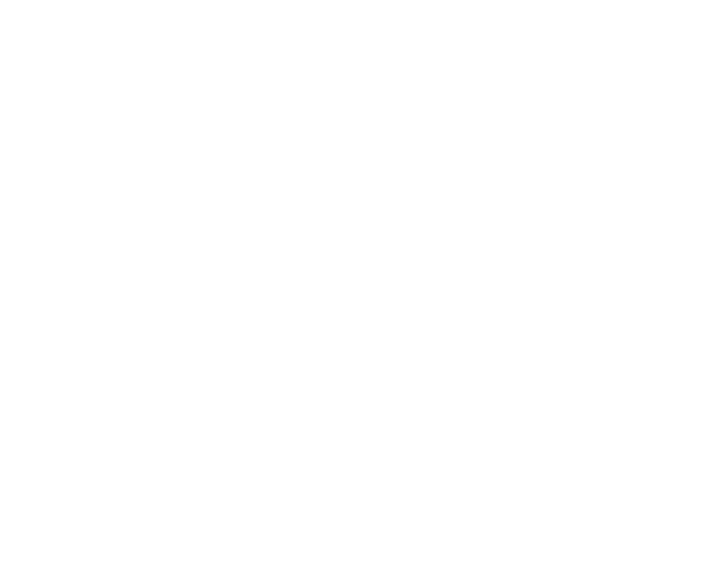
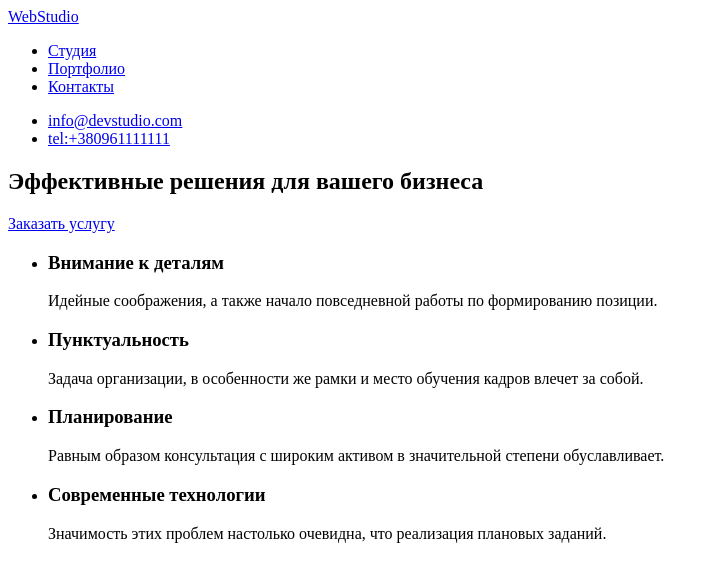
Before and after one commit to NinaOnyx/Study-HTML, a plain HTML site: page index.html in a window 1280 px wide. Shown: the whole page, without its empty margins (0-719 px from the left). Drawn offline with Linux system fonts and the light colour scheme.

Commit message:
Add files via upload

```diff
--- a/index.html
+++ b/index.html
@@ -3,10 +3,56 @@
 <head>
     <meta charset="UTF-8">
     <meta http-equiv="X-UA-Compatible" content="IE=edge">
-    <meta name="viewport" content="width=device-width, initial-scale=1.0">
+    <meta name="viewport" content="width=, initial-scale=1.0">
     <title>Document</title>
 </head>
 <body>
+    <header>
+        <nav>
+            <a href="http://">WebStudio</a>
+            <ul>
+                <li><a href="http://">Студия</a></li>
+                <li><a href="http://">Портфолио</a></li>
+                <li><a href="http://">Контакты</a></li>
+            </ul>
+        </nav>
+
+        <ul class="header-adress">
+            <li class="header-adress-item"><a href="emailto:info@devstudio.com" class="header-link">info@devstudio.com</a></li>
+            <li class="header-adress-item"><a href="tel:+380961111111" class="header-link">tel:+380961111111</a></li>
+        </ul>
+    </header>
+
+    <main>
+        <section>
+            <h1>Эффективные решения для вашего бизнеса</h1>
+            <a href="http://">Заказать услугу</a>
+        </section>
+        <div class="container">
+            <ul class="reasons-list">
+                <li class="reasons-item">
+                    <h3 class="reasons-header">Внимание к деталям</h3>
+                    <p class="reasons-text">Идейные соображения, а также начало повседневной работы по формированию позиции.</p>
+                </li>
+                <li class="reasons-item">
+                    <h3 class="reasons-header">Пунктуальность</h3>
+                    <p class="reasons-text">Задача организации, в особенности же рамки и место обучения кадров влечет за собой.</p>
+                </li>
+                <li class="reasons-item">
+                    <h3 class="reasons-header">Планирование</h3>
+                    <p class="reasons-text">Равным образом консультация с широким активом в значительной степени обуславливает.</p>
+                </li>
+                <li class="reasons-item">
+                    <h3 class="reasons-header">Современные технологии</h3>
+                    <p class="reasons-text">Значимость этих проблем настолько очевидна, что реализация плановых заданий.</p>
+                </li>
+            </ul>
+        </div>
+
+
+    </main>
+
+
 
 </body>
 </html>
```
Also changed, not shown: 1 other file.
